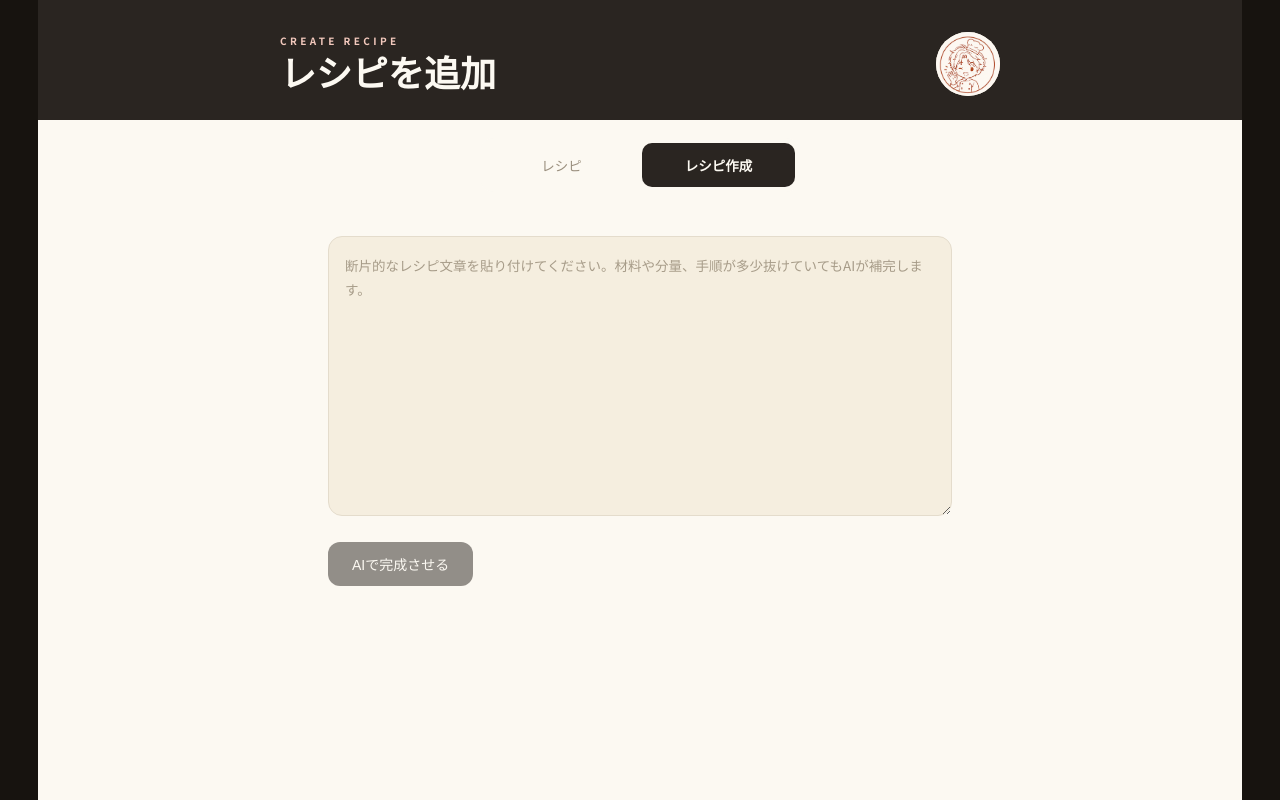
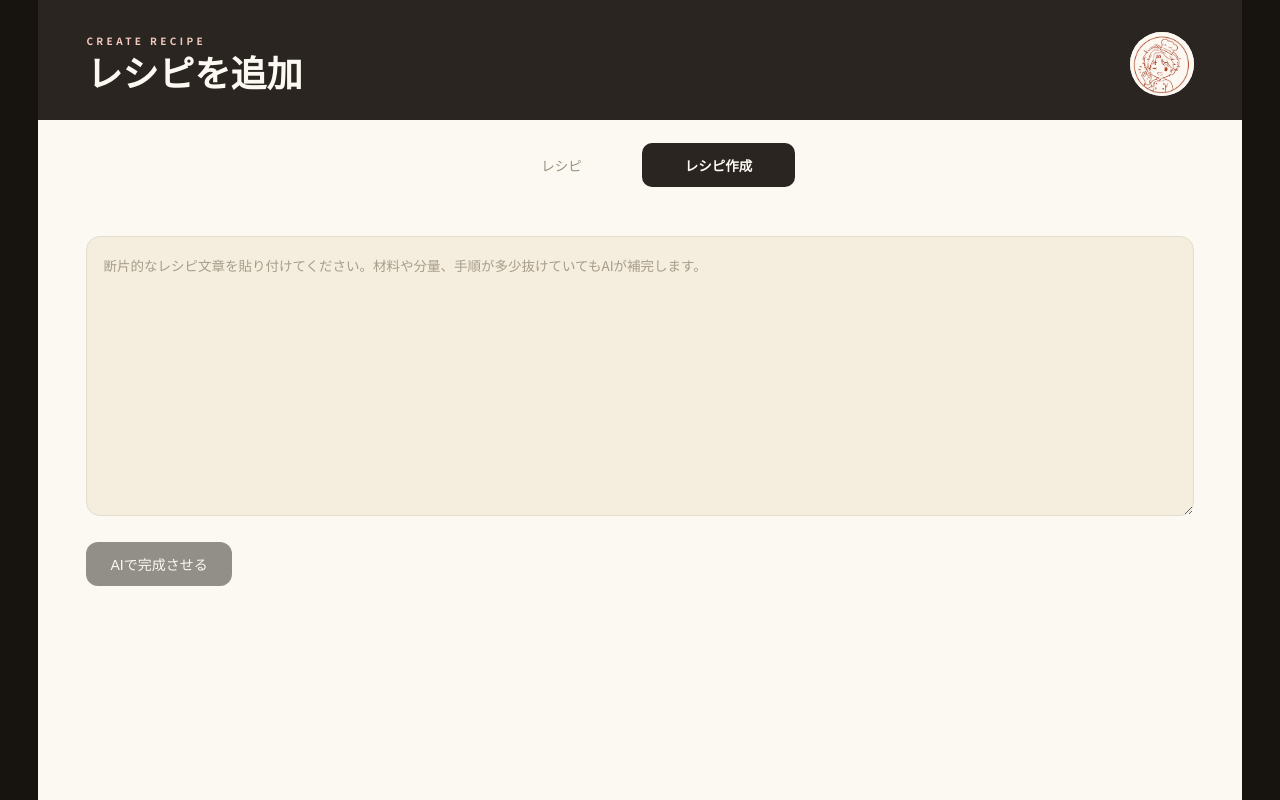
Before and after one commit to nalufurumi/recipe-app-nextjs-ai, a Next.js app: page /upload in a window 1280 px wide. Built offline with nearby package versions, Linux system fonts and the light colour scheme; a web font is replaced by a local one.

Commit message:
Consolidate page layout into single shared .page-container wrapper; remove per-section width/margin overrides so hero/tabnav/content edges always align

```diff
--- a/app/globals.css
+++ b/app/globals.css
@@ -71,6 +71,16 @@ a { color: inherit; text-decoration: none; }
   font-size: 12.5px;
 }
 
+/* ---------- shared page container ---------- */
+/* Single source of truth for page width + centering. Every page's outer
+   screen wraps its hero/tabnav/content directly in this box so their left
+   edges always line up — no per-section max-width or margin:auto. */
+
+.page-container {
+  width: min(94%, 1400px);
+  margin: 0 auto;
+}
+
 /* ---------- home (recipe list) ---------- */
 
 /* ---------- tab nav ---------- */
@@ -102,8 +112,6 @@ a { color: inherit; text-decoration: none; }
 }
 
 .home-screen {
-  width: min(94%, 1400px);
-  margin: 0 auto;
   min-height: 100dvh;
   background: #FCF9F2;
   display: flex;
@@ -136,7 +144,6 @@ a { color: inherit; text-decoration: none; }
 }
 
 .app-tabnav-wrap {
-  width: 100%;
   flex: none;
   padding: clamp(14px, 2vw, 18px) clamp(20px, 4vw, 48px) 0;
 }
@@ -214,25 +221,19 @@ a { color: inherit; text-decoration: none; }
 /* ---------- upload ---------- */
 
 .upload-screen {
-  width: min(94%, 1400px);
-  margin: 0 auto;
   min-height: 100dvh;
   background: #FCF9F2;
   display: flex;
   flex-direction: column;
-  align-items: center;
 }
 
 .upload-hero {
-  width: 100%;
   flex: none;
   background: #2A2521;
   padding: clamp(24px, 5vw, 32px) clamp(20px, 4vw, 48px) clamp(18px, 3vw, 24px);
 }
 
 .upload-hero-top {
-  width: min(100%, 720px);
-  margin: 0 auto;
   display: flex;
   justify-content: space-between;
   align-items: flex-end;
@@ -252,8 +253,6 @@ a { color: inherit; text-decoration: none; }
 }
 
 .upload-inner {
-  width: min(100%, 720px);
-  margin: 0 auto;
   flex: 1;
   padding: clamp(20px, 4vw, 40px) clamp(20px, 4vw, 48px) 100px;
   display: flex;
@@ -357,8 +356,6 @@ a { color: inherit; text-decoration: none; }
 /* ---------- recipe detail (phone-style screen) ---------- */
 
 .screen {
-  width: min(94%, 1400px);
-  margin: 0 auto;
   min-height: 100dvh;
   background: #FCF9F2;
   position: relative;
--- a/app/page.tsx
+++ b/app/page.tsx
@@ -33,7 +33,7 @@ export default async function HomePage() {
   const recipes = (data ?? []).map(rowToRecipe);
 
   return (
-    <div className="home-screen">
+    <div className="home-screen page-container">
       <div className="home-hero">
         <div className="home-hero-top">
           <div>
--- a/app/recipes/[id]/RecipeScreen.tsx
+++ b/app/recipes/[id]/RecipeScreen.tsx
@@ -44,7 +44,7 @@ export default function RecipeScreen({ recipe }: { recipe: Recipe }) {
   }
 
   return (
-    <div className="screen">
+    <div className="screen page-container">
       <div className="hero">
         <div className="hero-topbar">
           <button className="round-btn" onClick={() => router.push("/")} aria-label="戻る">
--- a/app/upload/page.tsx
+++ b/app/upload/page.tsx
@@ -83,7 +83,7 @@ export default function UploadPage() {
   }
 
   return (
-    <div className="upload-screen">
+    <div className="upload-screen page-container">
       <div className="upload-hero">
         <div className="upload-hero-top">
           <div>
```
